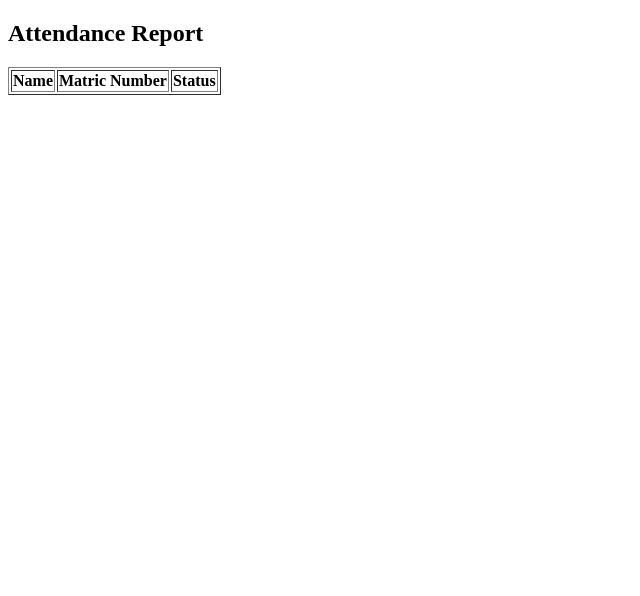
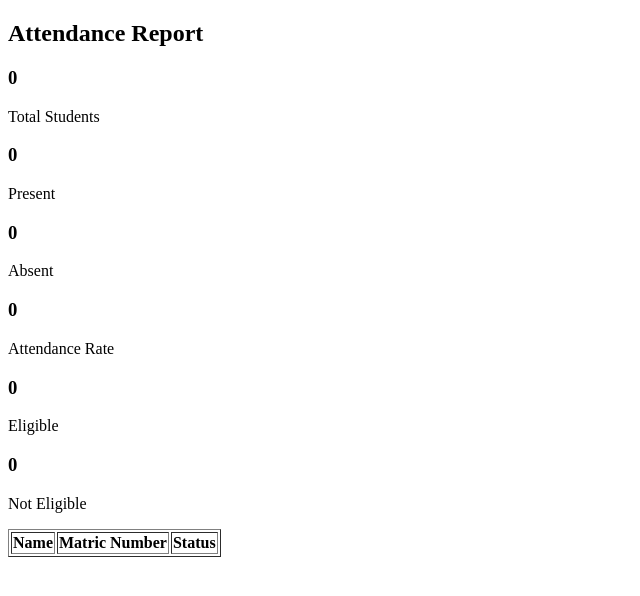
Before and after one commit to realworldtechbuilders-lang/AATU-Attendance-System, a plain HTML site: page frontend/report.html in a window 1280 px wide. Shown: the whole page, without its empty margins (0-640 px from the left). Drawn offline with nearby package versions, Linux system fonts and the light colour scheme; no server answers.

Commit message:
MOVING ELIGIBILITY BUTTON

```diff
--- a/frontend/report.html
+++ b/frontend/report.html
@@ -9,6 +9,44 @@
 
 <h2>Attendance Report</h2>
 <p id="stats"></p>
+
+<!-- STATS -->
+<div class="stats">
+    <div class="stat-box">
+        <h3 id="totalStudents">0</h3>
+        <p>Total Students</p>
+    </div>
+
+    <div class="stat-box">
+        <h3 id="present">0</h3>
+        <p>Present</p>
+    </div>
+
+    <div class="stat-box">
+        <h3 id="absent">0</h3>
+        <p>Absent</p>
+    </div>
+
+    <div class="stat-box">
+        <h3 id="rate">0</h3>
+        <p>Attendance Rate</p>
+    </div>
+</div>
+
+  <!-- Eligibility-Summary -->
+  <div class="eligibility-summary">
+
+    <div class="eligible-box">
+        <h3 id="eligibleCount">0</h3>
+        <p>Eligible</p>
+    </div>
+
+    <div class="not-eligible-box">
+        <h3 id="notEligibleCount">0</h3>
+        <p>Not Eligible</p>
+    </div>
+
+  </div>
 
 <table border="1">
 
@@ -23,6 +61,7 @@
 <tbody id="tableBody">
 </tbody>
 </table>
+
 <script src="script.js"></script>
 
 </body>
--- a/frontend/script.js
+++ b/frontend/script.js
@@ -189,7 +189,9 @@ async function loadReport() {
         <tr>
           <td>${student.name}</td>
           <td>${student.matricNumber}</td>
-          <td>Present</td>
+          <td>
+            <span class="status eligible">Present</span>
+          </td>
         </tr>
       `;
 
```
Also changed, not shown: frontend/dashboard.html (+0 -25 lines).
